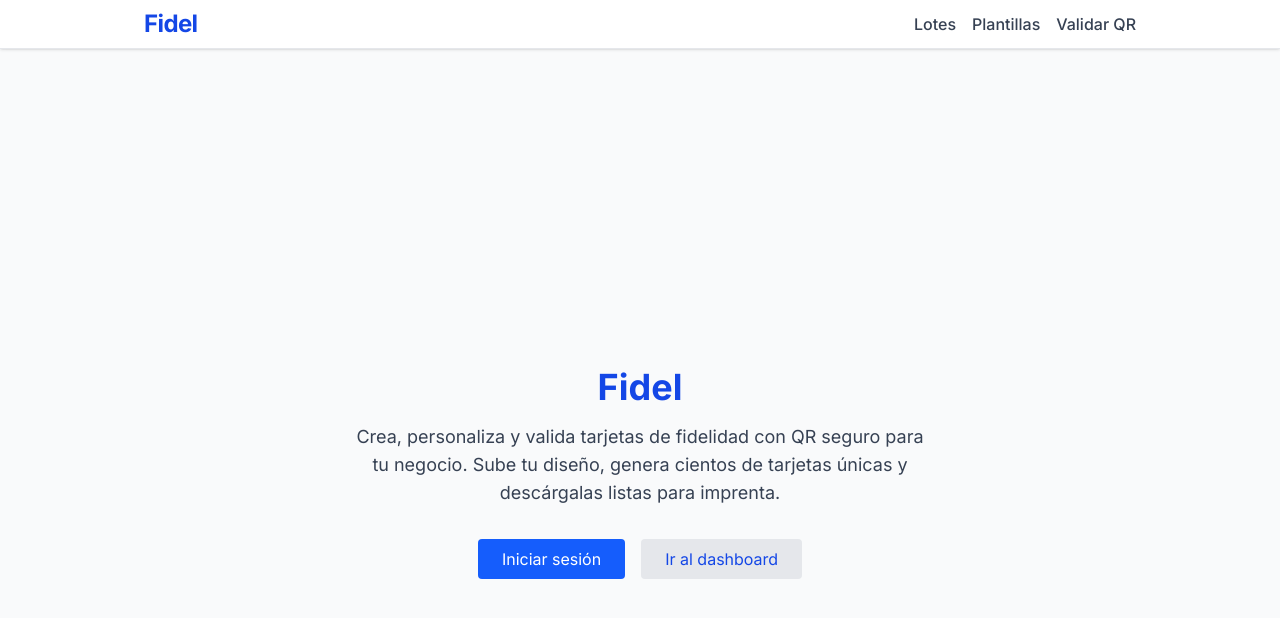
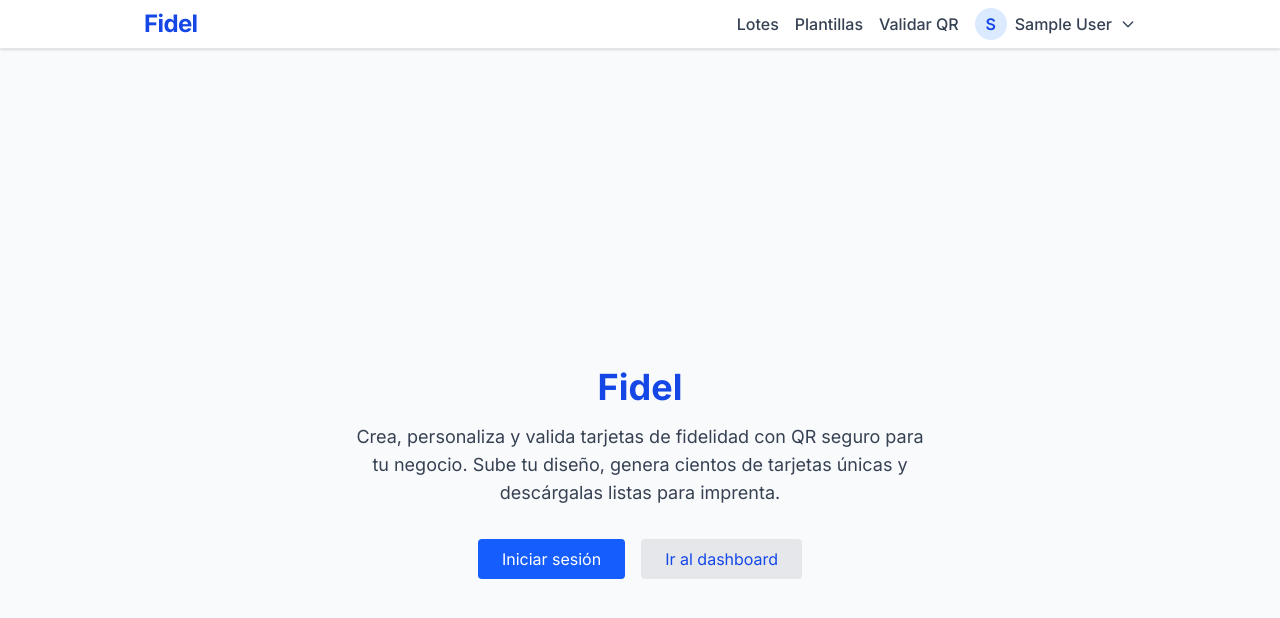
Before and after one commit to mutsuda/fidel, a Next.js app: page / in a window 1280 px wide. Shown: the top 618 px of the page. Built offline with nearby package versions, Linux system fonts and the light colour scheme; no server answers; sample sign-in values are in the browser's storage.

Commit message:
UI: Navbar solo visible cuando logueado, añade menú de perfil con logout

```diff
--- a/src/app/Navbar.tsx
+++ b/src/app/Navbar.tsx
@@ -1,7 +1,17 @@
 "use client";
 import Link from "next/link";
+import { useSession, signOut } from "next-auth/react";
+import { useState } from "react";
 
 export default function Navbar() {
+  const { data: session, status } = useSession();
+  const [showProfileMenu, setShowProfileMenu] = useState(false);
+
+  // No mostrar navbar si no está autenticado
+  if (status === "loading" || status === "unauthenticated") {
+    return null;
+  }
+
   return (
     <nav className="sticky top-0 z-30 bg-white/90 backdrop-blur border-b border-gray-200 shadow-sm mb-6">
       <div className="max-w-5xl mx-auto px-4 py-2 flex items-center justify-between">
@@ -10,8 +20,46 @@
           <Link href="/dashboard/batches" className="text-gray-700 hover:text-blue-700 font-medium transition">Lotes</Link>
           <Link href="/dashboard/templates" className="text-gray-700 hover:text-blue-700 font-medium transition">Plantillas</Link>
           <Link href="/dashboard/validate" className="text-gray-700 hover:text-blue-700 font-medium transition">Validar QR</Link>
+
+          {/* Profile Menu */}
+          <div className="relative">
+            <button
+              onClick={() => setShowProfileMenu(!showProfileMenu)}
+              className="flex items-center gap-2 text-gray-700 hover:text-blue-700 font-medium transition"
+            >
+              <div className="w-8 h-8 bg-blue-100 rounded-full flex items-center justify-center text-blue-700 font-semibold">
+                {session?.user?.name?.charAt(0) || session?.user?.email?.charAt(0) || "U"}
+              </div>
+              <span className="hidden sm:inline">{session?.user?.name || session?.user?.email}</span>
+              <svg className="w-4 h-4" fill="none" stroke="currentColor" viewBox="0 0 24 24">
+                <path strokeLinecap="round" strokeLinejoin="round" strokeWidth={2} d="M19 9l-7 7-7-7" />
+              </svg>
+            </button>
+
+            {showProfileMenu && (
+              <div className="absolute right-0 mt-2 w-48 bg-white rounded-md shadow-lg py-1 z-50 border border-gray-200">
+                <div className="px-4 py-2 text-sm text-gray-500 border-b border-gray-100">
+                  {session?.user?.email}
+                </div>
+                <button
+                  onClick={() => signOut({ callbackUrl: "/login" })}
+                  className="w-full text-left px-4 py-2 text-sm text-gray-700 hover:bg-gray-100 transition"
+                >
+                  Cerrar sesión
+                </button>
+              </div>
+            )}
+          </div>
         </div>
       </div>
+
+      {/* Click outside to close menu */}
+      {showProfileMenu && (
+        <div
+          className="fixed inset-0 z-40"
+          onClick={() => setShowProfileMenu(false)}
+        />
+      )}
     </nav>
   );
 }
```
